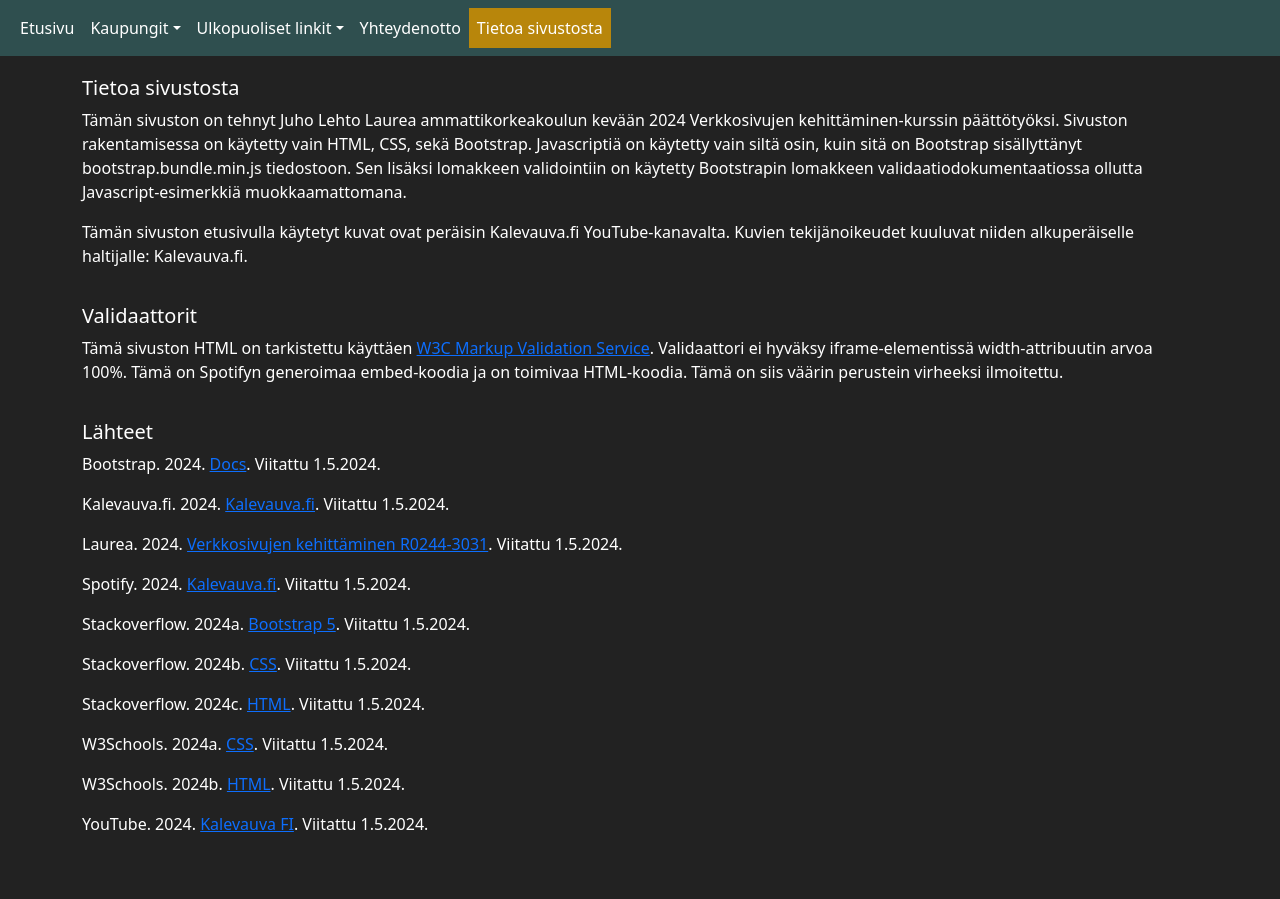
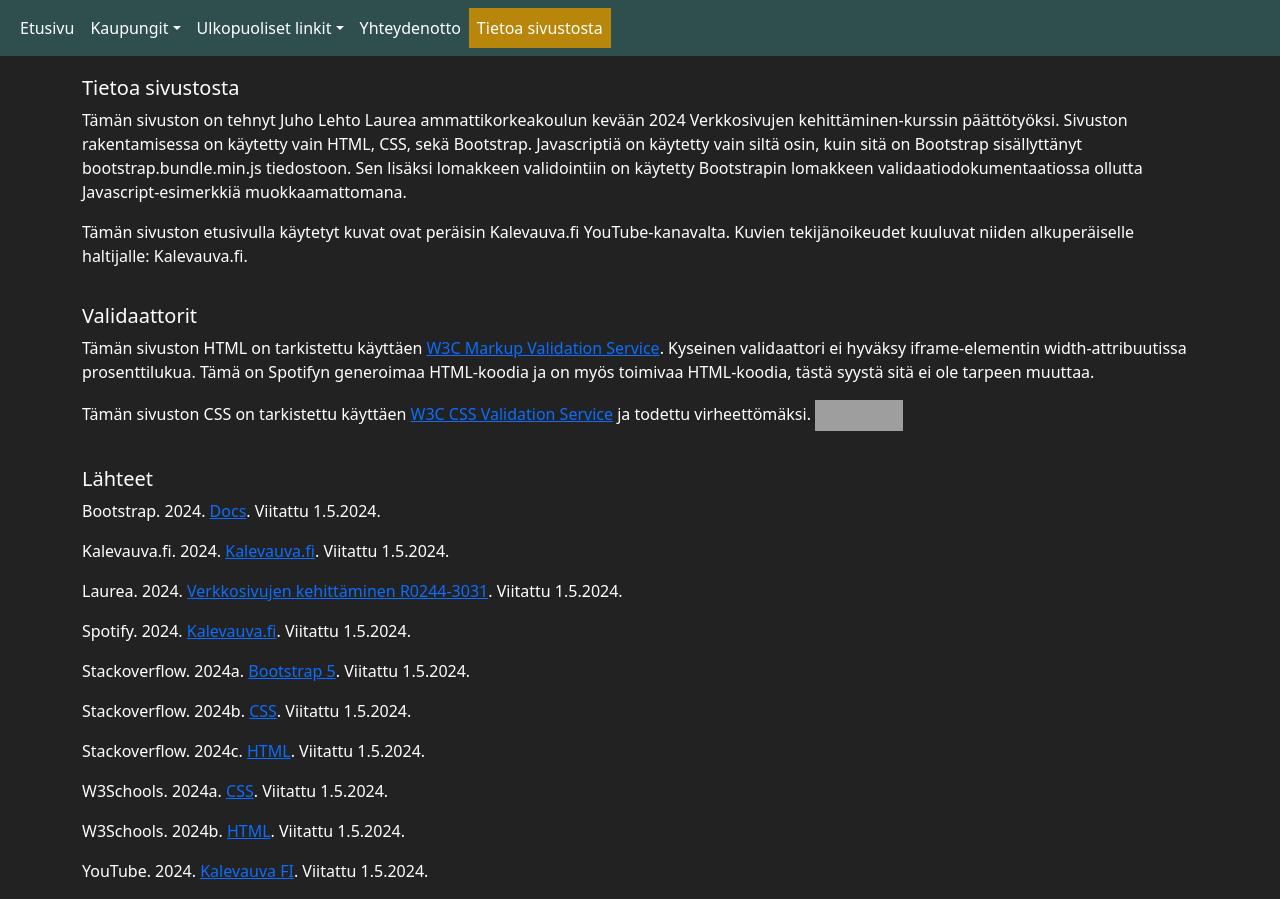
Before and after one commit to lehtoj/lehtoj.github.io, a plain HTML site: page Laurea/Verkkosivujen_kehittaminen_R0244-3031/Assignment_12/tietoa.html in a window 1280 px wide. Before the commit the page ends 852 px from the top, so only its background shows below. Drawn offline with nearby package versions, Linux system fonts and the light colour scheme; grey boxes are pictures that could not be loaded.

Commit message:
Korjauksia

```diff
--- a/Laurea/Verkkosivujen_kehittaminen_R0244-3031/Assignment_12/tietoa.html
+++ b/Laurea/Verkkosivujen_kehittaminen_R0244-3031/Assignment_12/tietoa.html
@@ -78,8 +78,15 @@
             <p>Tämän sivuston etusivulla käytetyt kuvat ovat peräisin Kalevauva.fi YouTube-kanavalta. Kuvien tekijänoikeudet kuuluvat niiden alkuperäiselle haltijalle: Kalevauva.fi.</p>
 
             <h5 class="top-padding">Validaattorit</h5>
-            <p>Tämä sivuston HTML on tarkistettu käyttäen <a href="https://validator.w3.org/">W3C Markup Validation Service</a>. Validaattori ei hyväksy iframe-elementissä width-attribuutin arvoa 100%. Tämä on Spotifyn generoimaa embed-koodia ja on toimivaa HTML-koodia. Tämä on siis väärin perustein virheeksi ilmoitettu.</p>
+            <p>Tämän sivuston HTML on tarkistettu käyttäen <a href="https://validator.w3.org/">W3C Markup Validation Service</a>. Kyseinen validaattori ei hyväksy iframe-elementin width-attribuutissa prosenttilukua. Tämä on Spotifyn generoimaa HTML-koodia ja on myös toimivaa HTML-koodia, tästä syystä sitä ei ole tarpeen muuttaa.</p>
 
+            <p>Tämän sivuston CSS on tarkistettu käyttäen <a href="https://jigsaw.w3.org/css-validator/">W3C CSS Validation Service</a> ja todettu virheettömäksi.
+                <a href="https://jigsaw.w3.org/css-validator/check/referer">
+                    <img style="border:0;width:88px;height:31px"
+                        src="https://jigsaw.w3.org/css-validator/images/vcss-blue"
+                        alt="Valid CSS!" />
+                </a>
+            </p>
 
             <h5 class="top-padding">Lähteet</h5>
             <p>Bootstrap. 2024. <a href="https://getbootstrap.com/docs/5.1/">Docs</a>. Viitattu 1.5.2024.</p>
```
Also changed, not shown: Laurea/Verkkosivujen_kehittaminen_R0244-3031/Assignment_12/espoo.html (+12 -5 lines).
